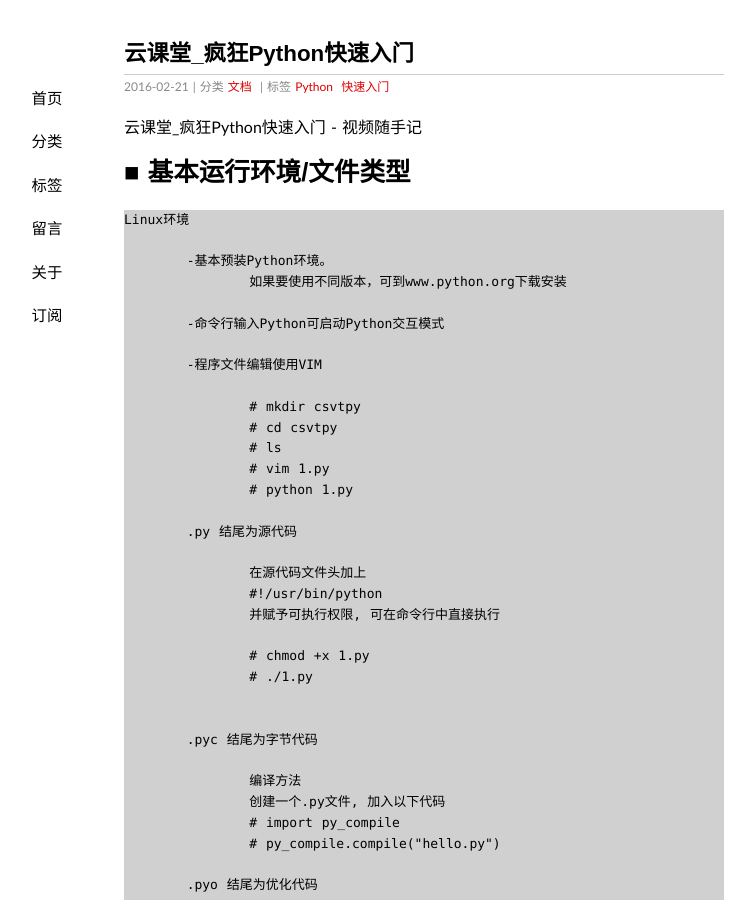
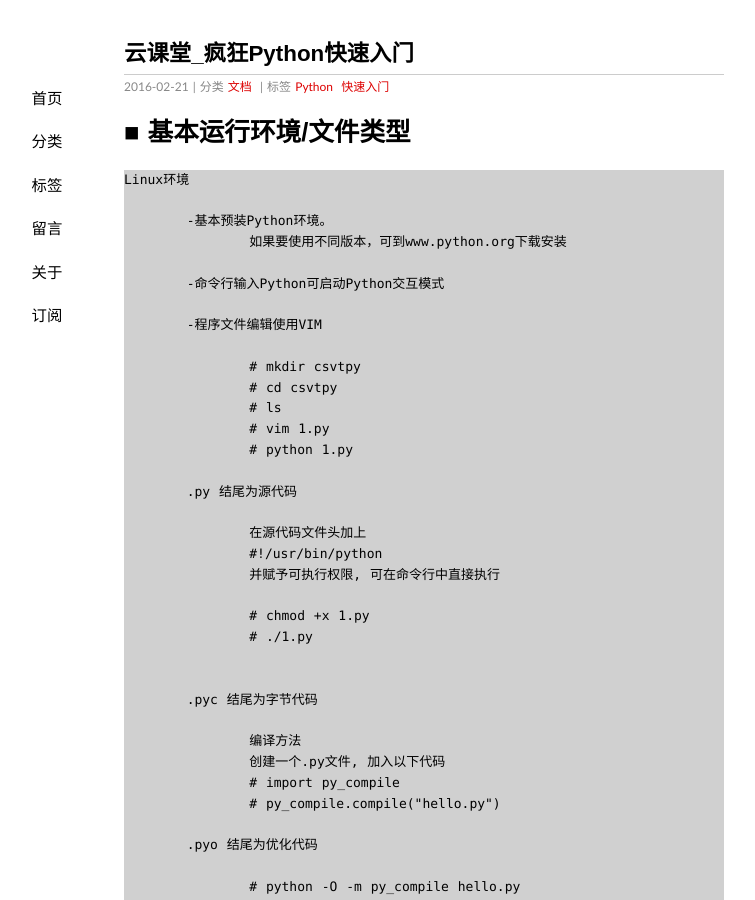
Before and after one commit to xlcxyn/xlcxyn-blog.github.io, a Jekyll site: the page built from _posts/2016-02-21-Python-1.md, in a window 1280 px wide and 900 px high. Shown: the whole window, without its empty margins (216-971 px from the left). Built offline with Jekyll 4.4.1, drawn with Linux system fonts in a browser that asks for light colours; Markdown is read by kramdown in place of the engine named in the settings; comment, search, counter and statistics services are not loaded.

Commit message:
Update 2016-02-21-Python-1.md

```diff
--- a/_posts/2016-02-21-Python-1.md
+++ b/_posts/2016-02-21-Python-1.md
@@ -6,7 +6,7 @@
 tags: Python 快速入门
 ---
 
-云课堂_疯狂Python快速入门 - 视频随手记
+
 
 # ■ 基本运行环境/文件类型
 
```
